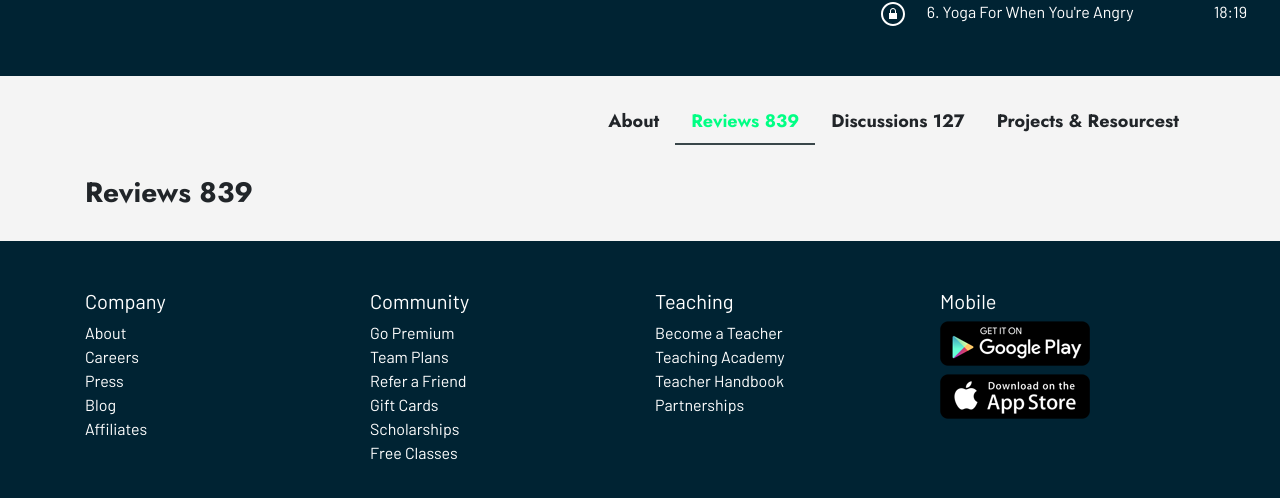
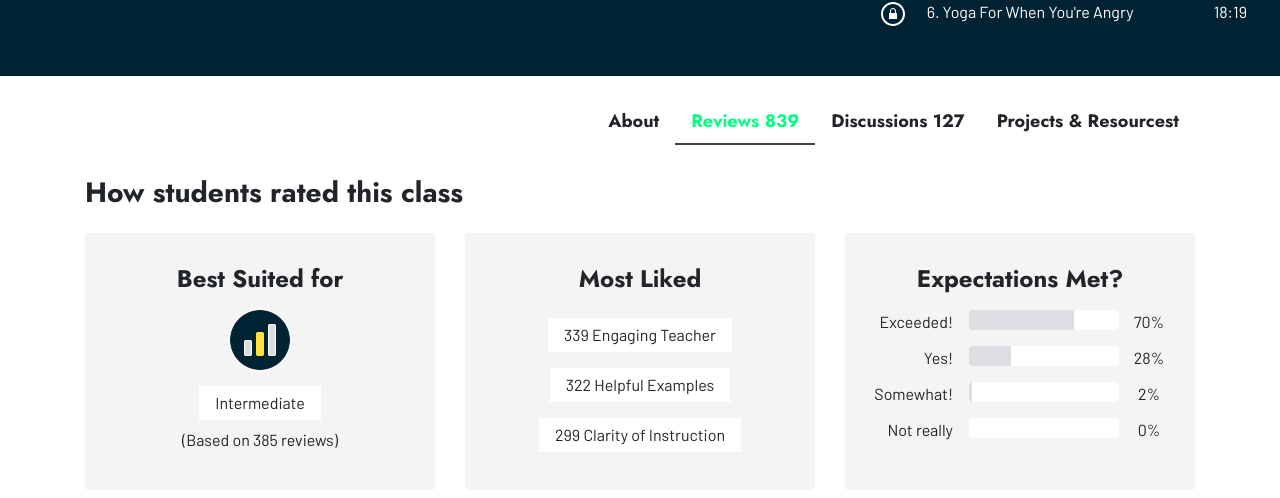
Before and after one commit to PraveenPal4232/learnthatyourself, a React (Create React App) app: page /classes/1 in a window 1280 px wide. Both pictures are taken after a click on the tab "Reviews 839". Shown: the part 762-1260 px from the top of the page. Built offline with nearby package versions, Linux system fonts and the light colour scheme.

Commit message:
added Review Tab

```diff
--- a/src/App.css
+++ b/src/App.css
@@ -22,7 +22,10 @@ h4 {
 }
 ul,
 ol {
-  padding-left: 1.2em;
+  padding-left: 0;
+}
+li {
+  list-style: none;
 }
 .btn-green {
   font-weight: 500 !important;
--- a/src/pages/classes/Classes.js
+++ b/src/pages/classes/Classes.js
@@ -8,6 +8,7 @@ import {
   useParams,
 } from "react-router-dom";
 import { Tab, Tabs } from "react-bootstrap";
+import Icon from "../../assets/icon/best_suited_for.png";
 
 class Classes extends Component {
   state = {};
@@ -374,7 +375,131 @@ class Classes extends Component {
                 </div>
               </Tab>
               <Tab eventKey="reviews" title="Reviews 839">
-                <h3>Reviews 839</h3>
+                <div className="ef">
+                  <h3>How students rated this class</h3>
+                  <div className="row mt-4">
+                    <div className="col-md-4">
+                      <div className="inner_gray">
+                        <h4>Best Suited for</h4>
+                        <img src={Icon} alt="" className="mt-2" />
+                        <br />
+                        <span className="span_white mt-3 mb-2">
+                          Intermediate
+                        </span>
+                        <br />
+                        <span>(Based on 385 reviews)</span>
+                      </div>
+                    </div>
+                    <div className="col-md-4">
+                      <div className="inner_gray">
+                        <h4>Most Liked</h4>
+                        <span className="span_white mt-3">
+                          339 Engaging Teacher
+                        </span>
+                        <br />
+                        <span className="span_white mt-3">
+                          322 Helpful Examples
+                        </span>
+                        <br />
+                        <span className="span_white mt-3">
+                          299 Clarity of Instruction
+                        </span>
+                      </div>
+                    </div>
+                    <div className="col-md-4">
+                      <div className="inner_gray">
+                        <h4>Expectations Met?</h4>
+                        <ul className="mt-3">
+                          <li className="enabled-expectation">
+                            <div className="review-tag">Exceeded!</div>
+                            <div class="graph-item">
+                              <span style={{ width: "70%" }}></span>
+                            </div>
+                            <div className="percentage">70%</div>
+                          </li>
+                          <li className="enabled-expectation">
+                            <div className="review-tag">Yes!</div>
+                            <div class="graph-item">
+                              <span style={{ width: "28%" }}></span>
+                            </div>
+                            <div className="percentage">28%</div>
+                          </li>
+                          <li className="enabled-expectation">
+                            <div className="review-tag">Somewhat!</div>
+                            <div class="graph-item">
+                              <span style={{ width: "2%" }}></span>
+                            </div>
+                            <div className="percentage">2%</div>
+                          </li>
+                          <li className="enabled-expectation">
+                            <div className="review-tag">Not really</div>
+                            <div class="graph-item">
+                              <span style={{ width: "0%" }}></span>
+                            </div>
+                            <div className="percentage">0%</div>
+                          </li>
+                        </ul>
+                      </div>
+                    </div>
+                  </div>
+                  <Tabs
+                    defaultActiveKey="a1"
+                    id="uncontrolled-tab-example"
+                    className="mt-4 mb-4"
+                  >
+                    <Tab eventKey="a1" title="Highest Rated">
+                      <div class="a">
+                        <ul>
+                          <li className="new_reviews populated">
+                            <div className="user_snippet">
+                              <div className="user_avarat mr-3">
+                                <img src={Icon} alt="" />
+                              </div>
+                              <h5 >Peter Kuznicki</h5>
+                            </div>
+                            <div className="review_content">
+                              <div className="review_feedback">
+                                <div class="review_expectations">
+                                  This class <strong>exceeded</strong> my
+                                  expectations!
+                                </div>
+                                <div class="review_level">
+                                  <svg
+                                    class="svg-icon"
+                                    width="24"
+                                    height="24"
+                                    viewBox="0 0 24 24"
+                                  >
+                                    <path d="M5 19h-4v-4h4v4zm6 0h-4v-8h4v8zm6 0h-4v-13h4v13zm6 0h-4v-19h4v19zm1 2h-24v2h24v-2z"></path>
+                                  </svg>
+                                  <span className="ml-2">
+                                    I recommend it for
+                                    <strong> Advanced Levels.</strong>
+                                  </span>
+                                </div>
+                              </div>
+                              <div className="review_body">
+                                Jessica is such a fantastic communicator,
+                                articulating each variable with precision and
+                                clarity! Great class, added an extra dimension
+                                to the minutae of type
+                              </div>
+                            </div>
+                            <div className="review-timestamp">
+                              Posted 1 week ago
+                            </div>
+                          </li>
+                        </ul>
+                      </div>
+                    </Tab>
+                    <Tab eventKey="a3" title="Lowest Rated">
+                      <h1>A3</h1>
+                    </Tab>
+                    <Tab eventKey="a21" title="Most Recent">
+                      <h1>A2</h1>
+                    </Tab>
+                  </Tabs>
+                </div>
               </Tab>
               <Tab eventKey="discussions" title="Discussions 127">
                 <h3>Discussions 127</h3>
--- a/src/pages/classes/style/classes.css
+++ b/src/pages/classes/style/classes.css
@@ -1,3 +1,6 @@
+.class_info {
+  background-color: #ffffff;
+}
 .dark_background {
   background-color: var(--main-bg-color);
   color: #ffffff;
@@ -97,3 +100,78 @@
   margin: 5px 10px 5px 0;
   border-radius: 2px;
 }
+.inner_gray {
+  background-color: #f4f4f4;
+  padding: 2em 1em;
+  border-radius: 0.25rem;
+  text-align: center;
+  height: 100%;
+}
+.span_white {
+  padding: 5px 1em;
+  background-color: #ffffff;
+  display: inline-block;
+}
+.enabled-expectation {
+  display: flex;
+  justify-content: flex-end;
+  margin-bottom: 0.75em;
+}
+.enabled-expectation:nth-last-child(1) {
+  margin-bottom: 0px;
+}
+.percentage {
+  width: 60px;
+}
+.graph-item {
+  width: 150px;
+  background-color: #ffffff;
+  border-radius: 0.25rem;
+  overflow: hidden;
+  margin-left: 1em;
+  position: relative;
+  height: 20px;
+}
+.graph-item span {
+  position: absolute;
+  height: 100%;
+  background-color: #dcdee1;
+  left: 0px;
+}
+.new_reviews {
+  background-color: #f4f4f4;
+  padding: 2em;
+  border-radius: 0.25rem;
+  display: flex;
+  position: relative;
+}
+.user_snippet {
+  display: flex;
+  width: 35%;
+}
+.user_snippet h5 {
+  font-family: "Jost", sans-serif;
+  margin-top: 0.25em;
+}
+.review_content {
+  display: flex;
+  flex-direction: column;
+}
+.review_feedback {
+  display: flex;
+  border-bottom: 1px solid #dcdee1;
+  justify-content: space-between;
+  padding-bottom: 0.75em;
+}
+.review_body {
+  padding: 0.75em 0 1.5em 0;
+}
+.review-timestamp {
+  position: absolute;
+  bottom: 1.5em;
+  right: 2em;
+  font-size: 85%;
+}
+.review_level .svg-icon {
+  margin-top: -10px;
+}
```
Also changed, not shown: src/assets/icon/best_suited_for.png (added).
